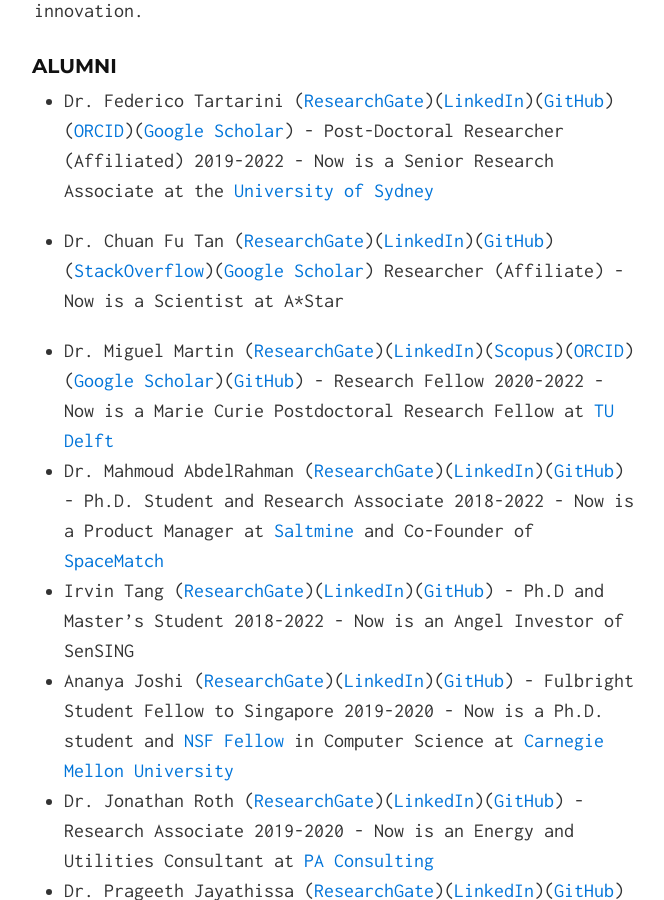
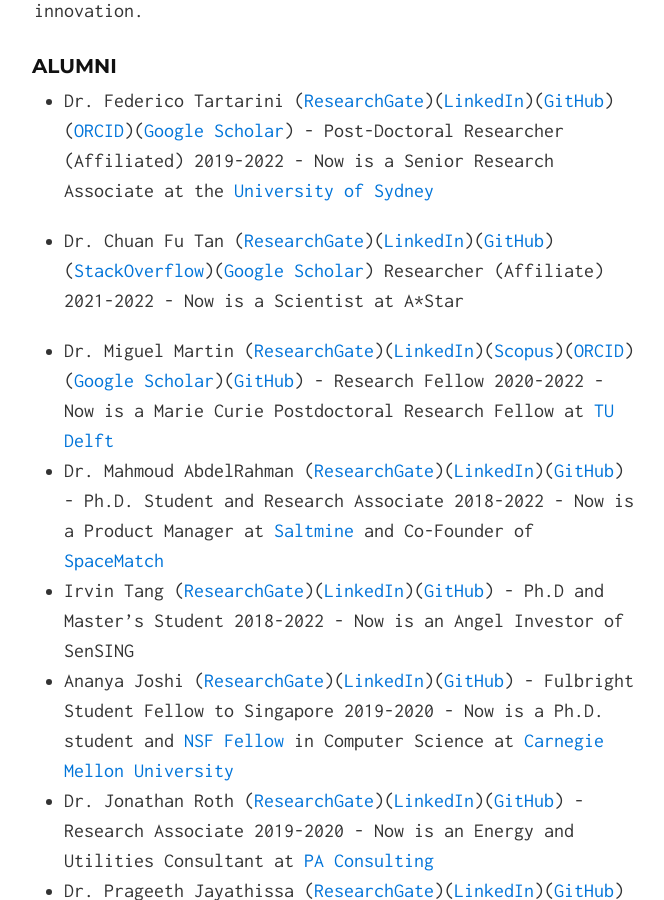
Before and after one commit to buds-lab/buds-lab.github.io, a Jekyll site: the page built from index.md, in a window 1280 px wide and 900 px high, scrolled down 7084 px. Shown: the whole window, without its empty margins (306-970 px from the left). Built offline with Jekyll 4.4.1, drawn with Linux system fonts in a browser that asks for light colours.

Commit message:
Update index.md

```diff
--- a/index.md
+++ b/index.md
@@ -111,7 +111,7 @@ Yi Ting Teo ([ResearchGate](https://www.researchgate.net/profile/Yi-Ting-Teo){:t
 <!-- at the [Berkeley Education Alliance for Research in Singapore (BEARS)](http://sinberbest.berkeley.edu/){:target="_blank"} and is in the Theme A: Human-Building Nexus - Enhancing Health and Productivity in the Built Environment project led by [Prof. Stefano Schiavon](https://ced.berkeley.edu/ced/faculty-staff/stefano-schiavon){:target="_blank"}. He holds a Ph.D. in Engineering from the [University of Wollongong (UOW)](https://www.uow.edu.au/){:target="_blank"} in Australia and a Master and Bachelor's of Engineering from the [University of Bologna](https://www.unibo.it/en/homepage){:target="_blank"} in Italy. Dr. Tartarini is exploring new developments in non-intrusive methodologies to monitor indoor environmental quality parameters. -->
 
 <!-- ![Dr. Chuan Fu Tan](buds-lab.github.io/chuanfu.png) -->
-* Dr. Chuan Fu Tan ([ResearchGate](https://www.researchgate.net/profile/Chuan-Tan-9){:target="_blank"})([LinkedIn](https://sg.linkedin.com/in/chuan-fu-tan-38a0b6102/){:target="_blank"})([GitHub](https://github.com/cf-tan){:target="_blank"})([StackOverflow](https://stackoverflow.com/users/16876215/chuan-fu-tan){:target="_blank"})([Google Scholar](https://scholar.google.com.sg/citations?user=FmOCFzIAAAAJ&hl=en){:target="_blank"}) Researcher (Affiliate) - Now is a Scientist at A\*Star
+* Dr. Chuan Fu Tan ([ResearchGate](https://www.researchgate.net/profile/Chuan-Tan-9){:target="_blank"})([LinkedIn](https://sg.linkedin.com/in/chuan-fu-tan-38a0b6102/){:target="_blank"})([GitHub](https://github.com/cf-tan){:target="_blank"})([StackOverflow](https://stackoverflow.com/users/16876215/chuan-fu-tan){:target="_blank"})([Google Scholar](https://scholar.google.com.sg/citations?user=FmOCFzIAAAAJ&hl=en){:target="_blank"}) Researcher (Affiliate) 2021-2022 - Now is a Scientist at A\*Star
 <!-- at the [Johnson Controls Open Blue Innovation Center](https://www.johnsoncontrols.com/en_sg/openblue-innovation-center){:target="_blank"} that is hosted in the SDE4 building at NUS. He holds a Ph.D. in Integrative Sciences and Engineering and a Bachelor's of Engineering (B.Eng.) from [NUS](https://www.nus.edu.sg){:target="_blank"}. Dr. Tan is exploring ways to analyze data from building automation and energy systems in scalable ways using tools like the [BRICK Schema](https://brickschema.org){:target="_blank"}.  -->
 
 <!-- ![Dr. Miguel Martin](buds-lab.github.io/miguelmartin.png) -->
```
